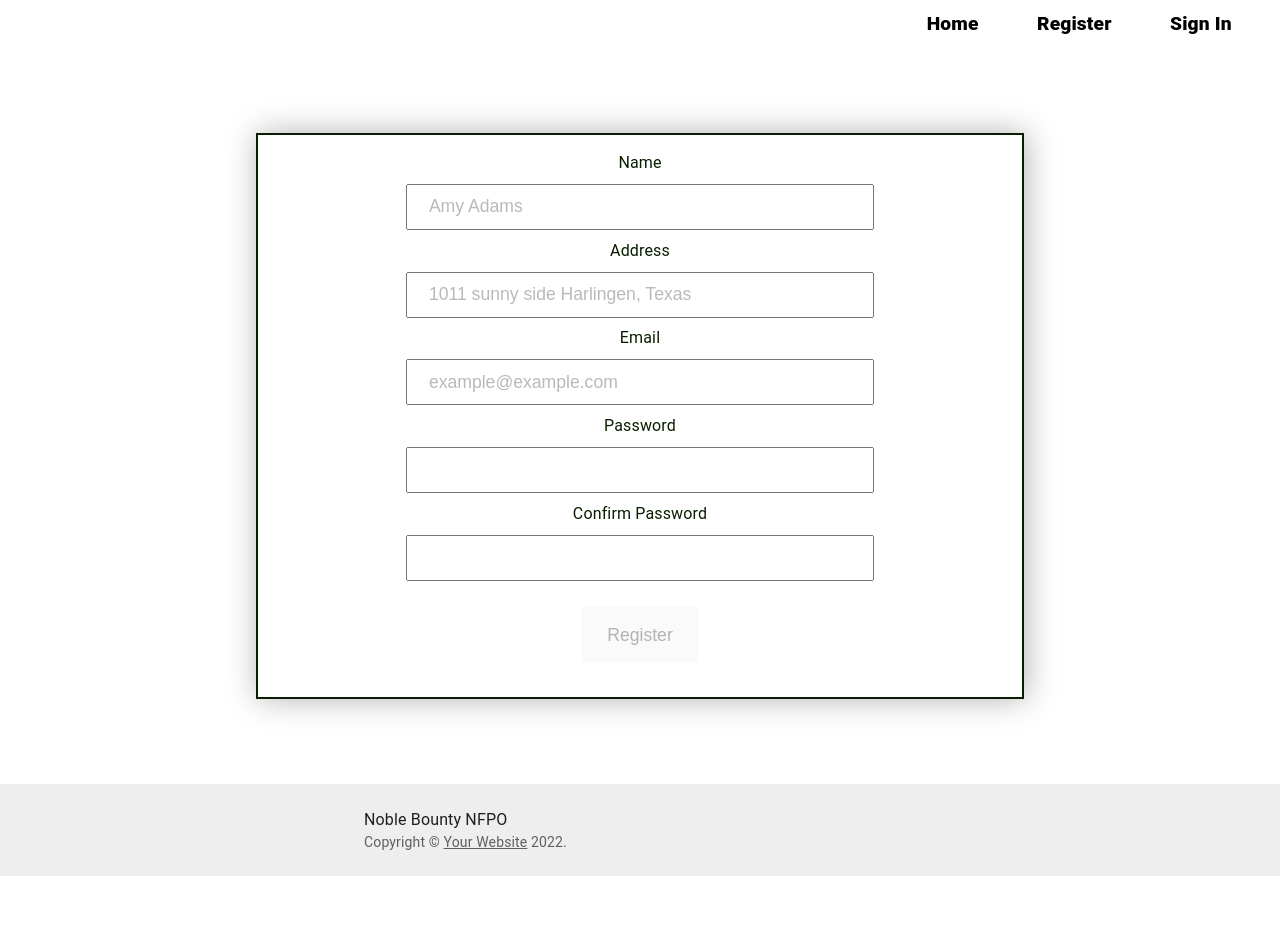
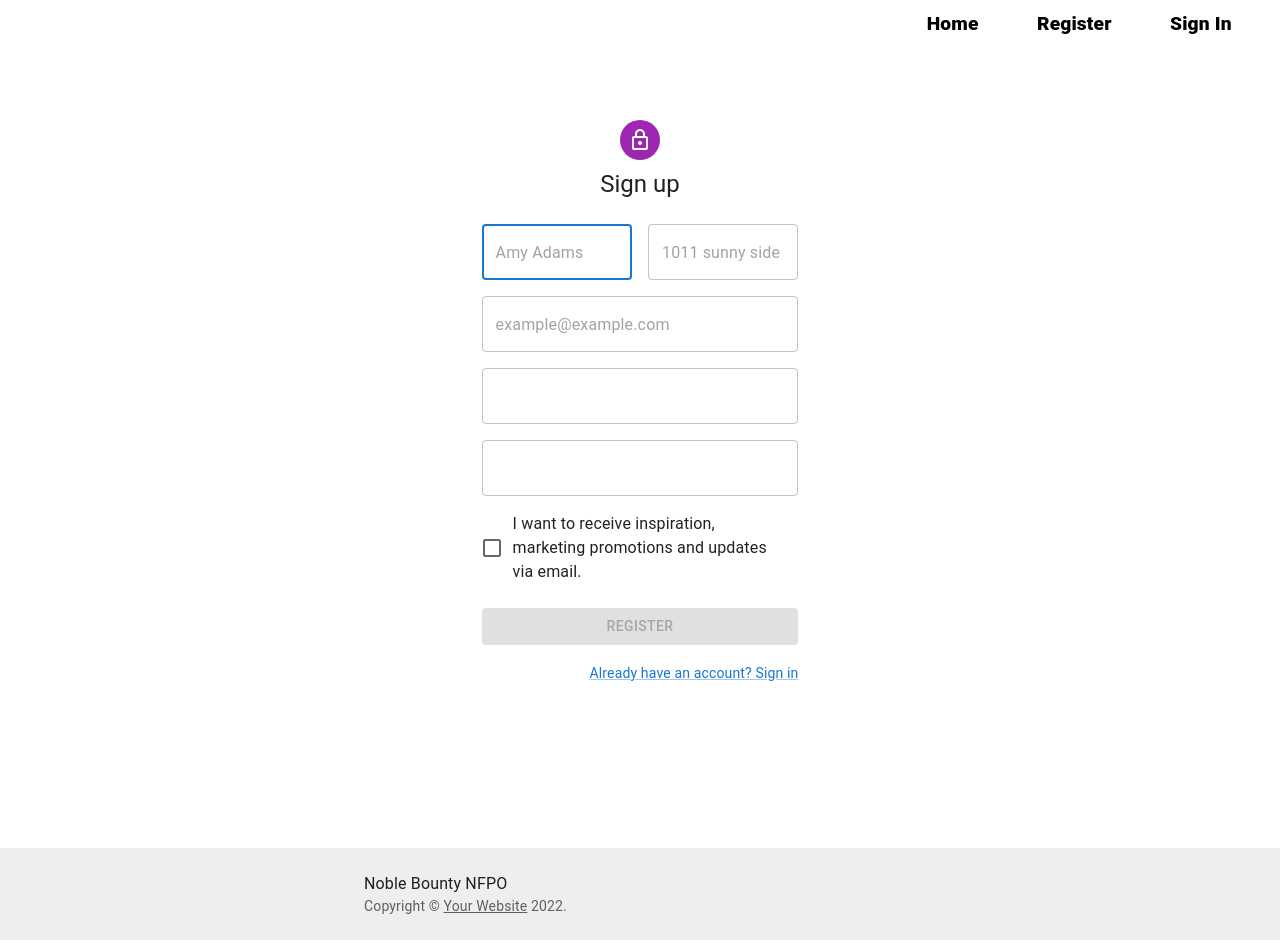
Before and after one commit to sirchclarke/Noble-Bounty-Front-End, a React (Create React App) app: page /register in a window 1280 px wide. Before the commit the page ends 876 px from the top, so only its background shows below. Built offline with nearby package versions, Linux system fonts and the light colour scheme.

Commit message:
worked on building out new form

```diff
--- a/src/components/OrderCard.jsx
+++ b/src/components/OrderCard.jsx
@@ -1,7 +1,8 @@
 import React from 'react'
 
 
-const OrderCard = ({date,order_type,viewOnClick,address,item_image}) => {
+
+const OrderCard = ({date,order_type,viewOnClick,address,item_image,id,deleteOrder}) => {
   return(
     <div className= "order-card" >
         <div className= "order-info">
@@ -11,6 +12,8 @@ const OrderCard = ({date,order_type,viewOnClick,address,item_image}) => {
             <h3 className="name-display">Item: {item_image}</h3>
 
             <button onClick={viewOnClick}>View order details</button>
+            <button onClick={()=> deleteOrder(id)}>Delete</button>
+            {/* <button onClick={()=> DeleteOrder()}>Delete</button> */}
         </div>
     </div>
 )
--- a/src/pages/AddOrder.js
+++ b/src/pages/AddOrder.js
@@ -1,8 +1,7 @@
 import { useState } from 'react'
 import { useNavigate } from 'react-router-dom'
-import { CreateOrder } from '../services/OrderServices'
 
-const AddOrder = ({ user, authenticated }) => {
+const OrderForm = ({ user, authenticated, onSubmit }) => {
   let navigate = useNavigate()
   const [formValues, setFormValues] = useState({
     customer_name: '',
@@ -18,7 +17,7 @@ const AddOrder = ({ user, authenticated }) => {
 
   const handleSubmit = async (e) => {
     e.preventDefault()
-    await CreateOrder({
+    onSubmit({
       customer_name: formValues.customer_name,
       customer_id: formValues.customer_id,
       order_date: formValues.customer_date,
@@ -140,4 +139,4 @@ const AddOrder = ({ user, authenticated }) => {
   )
 }
 
-export default AddOrder
+export default OrderForm
--- a/src/pages/OrderDetails.js
+++ b/src/pages/OrderDetails.js
@@ -1,96 +1,40 @@
 import { useState, useEffect } from 'react'
-import { GetOrderById } from '../services/OrderServices'
+import { GetOrderById, UpdateOrderById } from '../services/OrderServices'
 import { useParams, useNavigate } from 'react-router-dom'
-import { UpdatePickup } from '../services/PickupServices'
-import Orders from './Orders'
+import OrderForm from './AddOrder'
 
 const OrderDetails = ({ user, authenticated }) => {
   let { id } = useParams()
   let navigate = useNavigate()
+  const [order, setOrder] = useState({})
 
-  const initialState = {
-    orderId: id,
-    pickup: ''
+  const handleSubmit = async (updatedOrder) => {
+    UpdateOrderById(id, updatedOrder)
+
+    setOrder(updatedOrder)
   }
-  const [formState, setFormState] = useState(initialState)
-  const [customers, setCustomers] = useState({})
-  const [pickups, setPickups] = useState(null)
-  const [customerToEdit, setCustomerToEdit] = useState()
 
-  const handleChange = (e) => {
-    setFormState({ ...formState, [e.target.id]: e.target.value })
-  }
-  const getCustomerInOrder = async (req, res) => {
-    const customerInOrder = await GetOrderById(id)
-    setCustomers(customerInOrder)
-  }
-  const handleSubmit = async (e, id) => {
-    e.preventDefault()
-    await UpdatePickup({ ...formState, pickupId: id })
-    setFormState(initialState)
-    setCustomerToEdit(null)
-    getCustomerInOrder()
-    setPickups()
-  }
-  const onClick = (id) => {
-    setCustomerToEdit(id)
+  const showOrder = async () => {
+    const data = await GetOrderById()
+    setOrder(data)
+    console.log(data)
   }
   useEffect(() => {
-    getCustomerInOrder()
+    showOrder()
   }, [])
 
   return (
-    <div>
-      {authenticated && user ? (
-        <div>
-          <p className="details-header">Order Details</p>
-
-          <div className="order-customers" key={customers?.id}>
-            <p className="order-customers">{customers?.customer_address}</p>
-            <p className="order-customers">{customers?.item_type}</p>
-            <p className="order-customers">{customers?.pickup_date}</p>
-            {/* <p>{pickups?.pickup_date}</p> */}
-            {customerToEdit === customers?.id ? (
-              <form
-                className="form"
-                onSubmit={(e) => handleSubmit(e, customers.id)}
-              >
-                <input
-                  className="input"
-                  type="date"
-                  id="pickupId"
-                  placeholder="Pickup Date"
-                  onChange={(e) => handleChange(e)}
-                  value={formState.pickupId}
-                  // required
-                />
-                <button className="create-order-button" type="submit">
-                  Update Pickup
-                </button>
-              </form>
-            ) : (
-              <button onClick={() => onClick(setPickups.pickup_date)}>
-                Update Pickup
-              </button>
-            )}
-          </div>
-        </div>
-      ) : (
-        <div className="home-container col">
-          <h1 className="welcome-message">Welcome</h1>
-          <h3>Register or Sign-In to view your orders and pickups</h3>
-          <section className="welcome-signin">
-            <button onClick={() => navigate('/login')}>
-              {' '}
-              Click here to Log-In
-            </button>
-            <button onClick={() => navigate('/register')}>
-              Click here to Register
-            </button>
-          </section>
-        </div>
-      )}
-    </div>
+    <OrderForm
+      key={order?.id}
+      id={order?.id}
+      name={order?.customer_name}
+      date={order?.order_date}
+      address={order?.customer_address}
+      order_type={order?.item_type}
+      item_image={order?.item_image}
+      onSubmit={handleSubmit}
+    />
   )
 }
+
 export default OrderDetails
--- a/src/pages/Register.js
+++ b/src/pages/Register.js
@@ -1,3 +1,17 @@
+import * as React from 'react'
+import Avatar from '@mui/material/Avatar'
+import Button from '@mui/material/Button'
+import CssBaseline from '@mui/material/CssBaseline'
+import TextField from '@mui/material/TextField'
+import FormControlLabel from '@mui/material/FormControlLabel'
+import Checkbox from '@mui/material/Checkbox'
+import Link from '@mui/material/Link'
+import Grid from '@mui/material/Grid'
+import Box from '@mui/material/Box'
+import LockOutlinedIcon from '@mui/icons-material/LockOutlined'
+import Typography from '@mui/material/Typography'
+import Container from '@mui/material/Container'
+import { createTheme, ThemeProvider } from '@mui/material/styles'
 import { useState } from 'react'
 import { useNavigate } from 'react-router-dom'
 import { RegisterUser } from '../services/AuthServices'
@@ -11,6 +25,8 @@ const Register = ({ setUser, toggleAuthenticated }) => {
     password: '',
     confirmPassword: ''
   })
+
+  const theme = createTheme()
 
   const handleChange = (e) => {
     setFormValues({ ...formValues, [e.target.name]: e.target.value })
@@ -35,65 +51,98 @@ const Register = ({ setUser, toggleAuthenticated }) => {
   }
 
   return (
-    <div className="signin col">
-      <div className="card-overlay centered">
-        <form className="col" onSubmit={handleSubmit}>
-          <div className="input-wrapper">
-            <label htmlFor="customer_name">Name</label>
-            <input
+    <ThemeProvider theme={theme}>
+      <Container component="main" maxWidth="xs">
+        <CssBaseline />
+        <Box
+          sx={{
+            marginTop: 8,
+            display: 'flex',
+            flexDirection: 'column',
+            alignItems: 'center'
+          }}
+        >
+          <Avatar sx={{ m: 1, bgcolor: 'secondary.main' }}>
+            <LockOutlinedIcon />
+          </Avatar>
+          <Typography component="h1" variant="h5">
+            Sign up
+          </Typography>
+          <Box
+            component="form"
+            noValidate
+            onSubmit={handleSubmit}
+            sx={{ mt: 3 }}
+          >
+            <Grid container spacing={2}>
+              <Grid item xs={12} sm={6}>
+                <TextField
                   onChange={handleChange}
                   name="customer_name"
                   type="text"
                   placeholder="Amy Adams"
                   value={formValues.customer_name}
                   required
+                  autoFocus
                 />
-          </div>
-          <div className="input-wrapper">
-            <label htmlFor="customer_address">Address</label>
-            <input
+              </Grid>
+              <Grid item xs={12} sm={6}>
+                <TextField
                   onChange={handleChange}
                   name="customer_address"
                   type="text"
                   placeholder="1011 sunny side Harlingen, Texas"
                   value={formValues.customer_address}
                 />
-          </div>
-
-          <div className="input-wrapper">
-            <label htmlFor="customer_email">Email</label>
-            <input
+              </Grid>
+              <Grid item xs={12}>
+                <TextField
+                  required
+                  fullWidth
                   onChange={handleChange}
                   name="customer_email"
                   type="email"
                   placeholder="example@example.com"
                   value={formValues.customer_email}
+                  autoComplete="email"
+                />
+              </Grid>
+              <Grid item xs={12}>
+                <TextField
                   required
-            />
-          </div>
-
-          <div className="input-wrapper">
-            <label htmlFor="password">Password</label>
-            <input
+                  fullWidth
                   onChange={handleChange}
                   type="password"
                   name="password"
                   value={formValues.password}
+                  autoComplete="new-password"
+                />
+              </Grid>
+              <Grid item xs={12}>
+                <TextField
                   required
-            />
-          </div>
-          <div className="input-wrapper">
-            <label htmlFor="confirmPassword">Confirm Password</label>
-            <input
+                  fullWidth
                   onChange={handleChange}
                   type="password"
                   name="confirmPassword"
                   value={formValues.confirmPassword}
-              required
+                  autoComplete="new-password"
                 />
-          </div>
-          <button
-            className="button"
+              </Grid>
+              <Grid item xs={12}>
+                <FormControlLabel
+                  control={
+                    <Checkbox value="allowExtraEmails" color="primary" />
+                  }
+                  label="I want to receive inspiration, marketing promotions and updates via email."
+                />
+              </Grid>
+            </Grid>
+            <Button
+              type="submit"
+              fullWidth
+              variant="contained"
+              sx={{ mt: 3, mb: 2 }}
               disabled={
                 !formValues.customer_email ||
                 (!formValues.password &&
@@ -101,11 +150,18 @@ const Register = ({ setUser, toggleAuthenticated }) => {
               }
             >
               Register
-          </button>
-        </form>
-      </div>
-    </div>
+            </Button>
+            <Grid container justifyContent="flex-end">
+              <Grid item>
+                <Link href="#" variant="body2">
+                  Already have an account? Sign in
+                </Link>
+              </Grid>
+            </Grid>
+          </Box>
+        </Box>
+      </Container>
+    </ThemeProvider>
   )
 }
-
 export default Register
--- a/src/services/OrderServices.js
+++ b/src/services/OrderServices.js
@@ -25,7 +25,22 @@ export const CreateOrder = async (data) => {
     throw error
   }
 }
-
+export const UpdateOrderById = async (id, data) => {
+  try {
+    const res = await Client.put(`/orders/${id}`, data)
+    return res.send(data)
+  } catch (error) {
+    throw error
+  }
+}
+export const DeleteOrder = async (id) => {
+  try {
+    const res = await Client.delete(`/orders/${id}`)
+    return res.data
+  } catch (error) {
+    throw error
+  }
+}
 export const AddOrder = async (data) => {
   try {
     const res = await Client.post(`/orders/addOrder`, data)
--- a/src/services/api.js
+++ b/src/services/api.js
@@ -1,7 +1,7 @@
 import Axios from 'axios'
 
-export const BASE_URL = 'https://noble-bounty-backend.herokuapp.com/api'
-// export const BASE_URL = 'http://localhost:3001/api'
+// export const BASE_URL = 'https://noble-bounty-backend.herokuapp.com/api'
+export const BASE_URL = 'http://localhost:3001/api'
 
 const Client = Axios.create({ baseURL: BASE_URL })
 
```
Also changed, not shown: src/pages/Customer.js (+18 -1 lines), src/pages/Orders.js (+9 -1 lines), src/pages/test.js (+165 -137 lines). Lines whose indentation alone changed are shown as unchanged.
